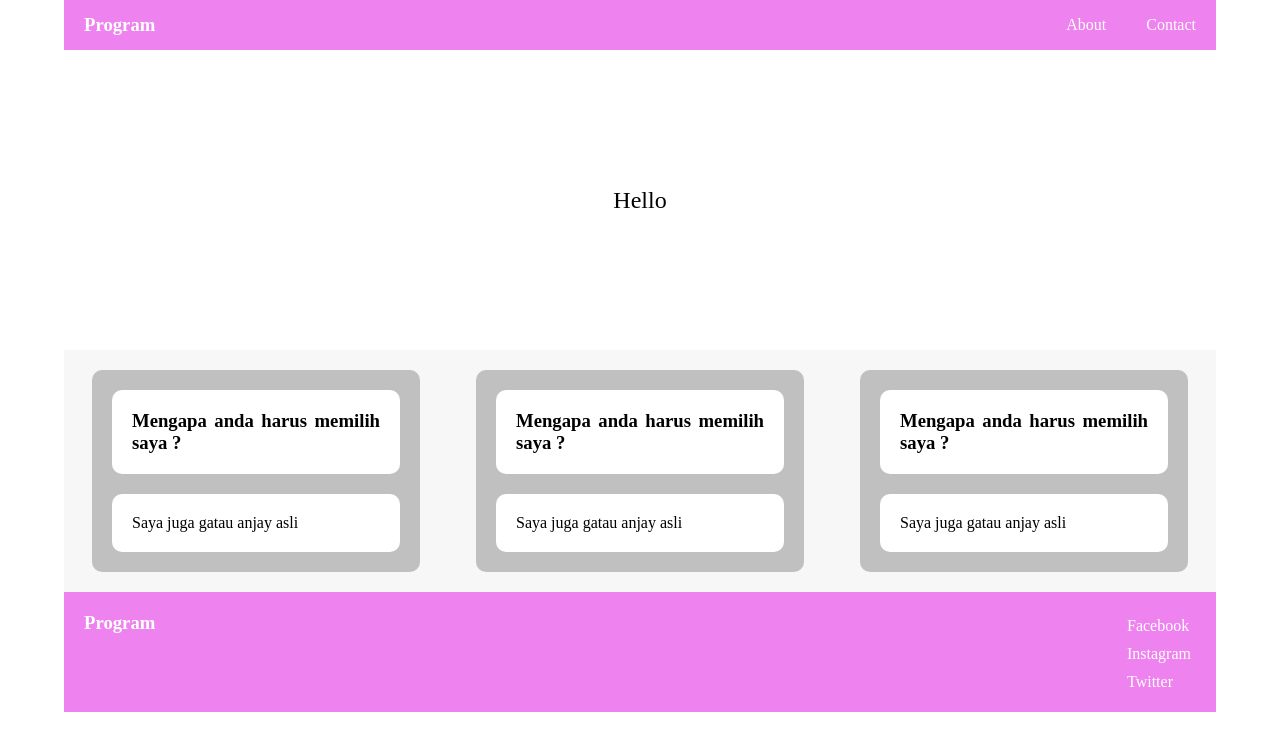
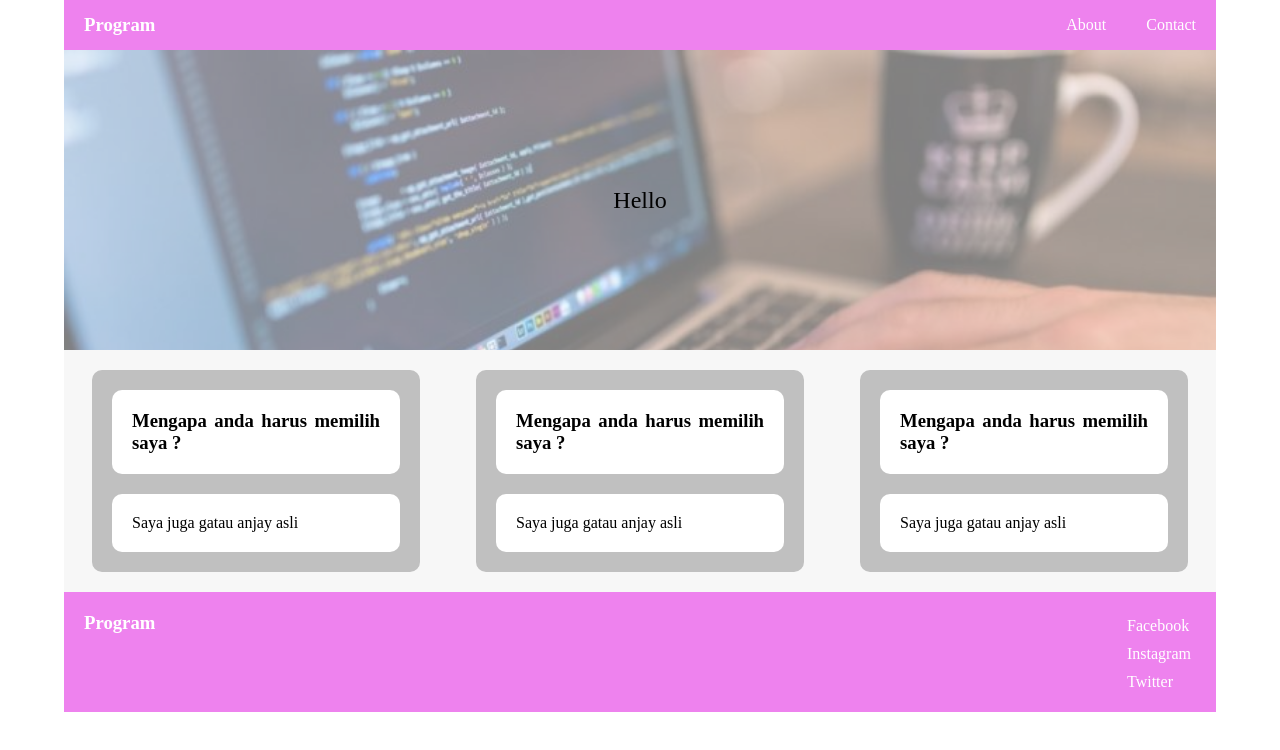
Before and after one commit to mattgan31/coba.github.io, a plain HTML site: page index.html in a window 1280 px wide. Drawn offline with Linux system fonts and the light colour scheme.

Commit message:
Update style.css

```diff
--- a/css/style.css
+++ b/css/style.css
@@ -44,7 +44,7 @@ body{
     width: 90%;
     height: 300px;
     margin:auto;
-    background:url("image/laptop.jpg");
+    background:url("../image/laptop.jpg");
     background-size: cover;
     height:300px;
     text-align: center;
```
